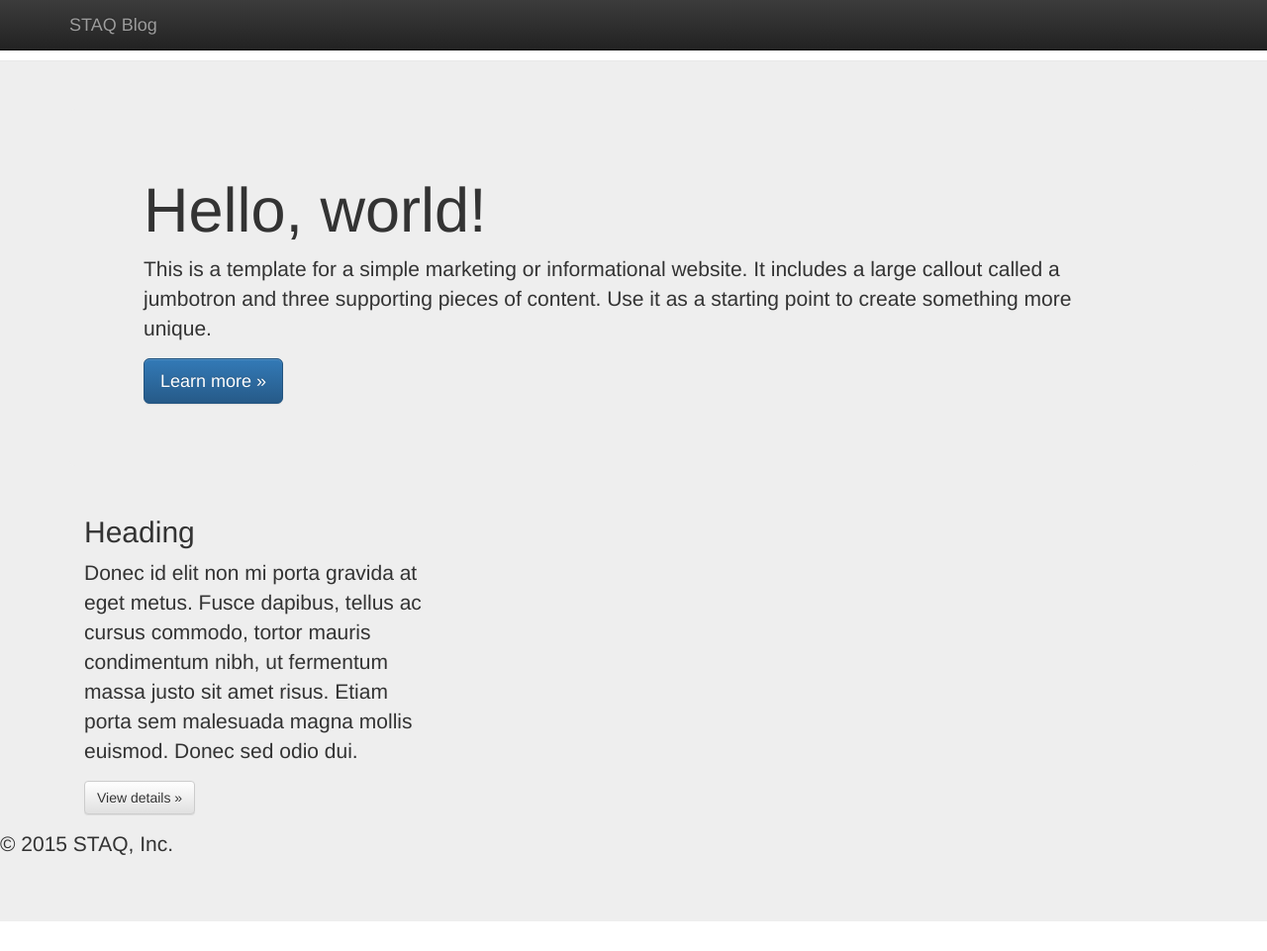
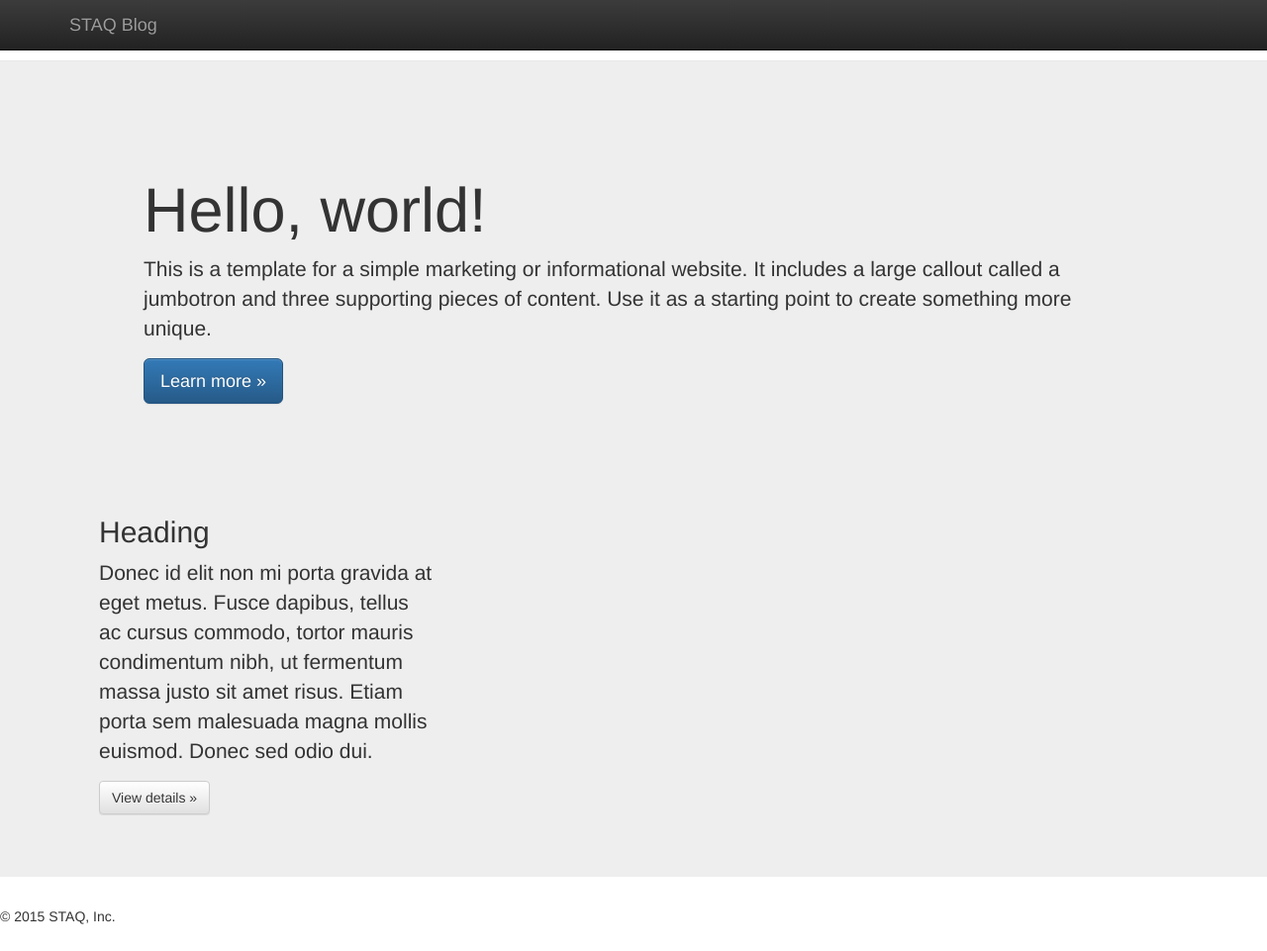
Before and after one commit to marissanbush1/staq, a Jekyll site: the page built from index.html, in a window 1280 px wide and 961 px high. Shown: the whole window at 99% size. Built offline with Jekyll 4.4.1, drawn with Linux system fonts in a browser that asks for light colours.

Commit message:
trying to change the one post from columns

```diff
--- a/index.html
+++ b/index.html
@@ -12,7 +12,7 @@
 
     <div class="container">
       <!-- Example row of columns -->
-      <div class="row">
+      <!--<div class="row">-->
         <div class="col-md-4">
           <h2>Heading</h2>
           <p>Donec id elit non mi porta gravida at eget metus. Fusce dapibus, tellus ac cursus commodo, tortor mauris condimentum nibh, ut fermentum massa justo sit amet risus. Etiam porta sem malesuada magna mollis euismod. Donec sed odio dui. </p>
```
